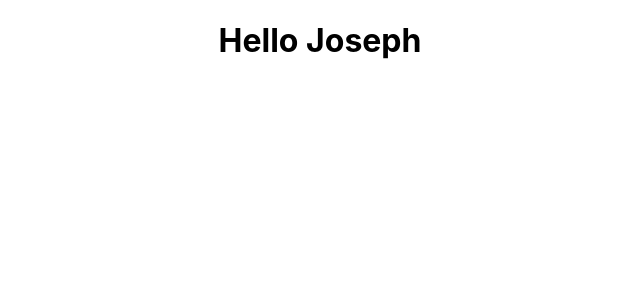
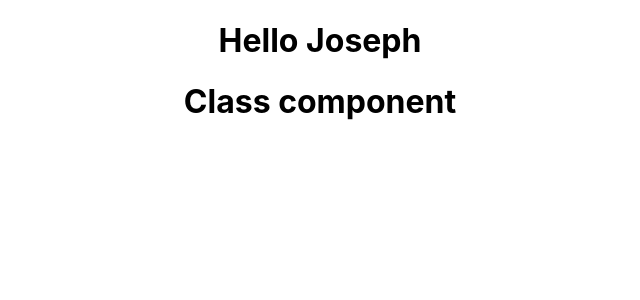
Before and after one commit to TekniqueJoseph/react-series, a React (Create React App) app: page / in a window 1280 px wide. Shown: the top 300 px of the page, without its empty margins (320-960 px from the left). Built offline with nearby package versions, Linux system fonts and the light colour scheme.

Commit message:
added Welcom Class component

```diff
--- a/src/App.js
+++ b/src/App.js
@@ -2,6 +2,7 @@
 // import logo from './logo.svg';
 import './App.css';
 import Greet from './components/Greet';
+import Welcome from './components/Welcome';
 
 
 class App extends Component {
@@ -9,6 +10,7 @@
   return (
     <div className="App">
       <Greet />
+      <Welcome />
     </div>
   );
 }
--- /dev/null
+++ b/src/components/Welcome.js
@@ -0,0 +1,9 @@
+import React, {Component} from "react";
+
+class Welcome extends Component {
+    render() {
+    return <h1>Class component</h1>
+ }
+}
+
+export default Welcome
--- a/src/index.js
+++ b/src/index.js
@@ -4,10 +4,12 @@
 import App from './App';
 import reportWebVitals from './reportWebVitals';
 
+
 const root = ReactDOM.createRoot(document.getElementById('root'));
 root.render(
   <React.StrictMode>
     <App />
+
   </React.StrictMode>
 );
 
```
